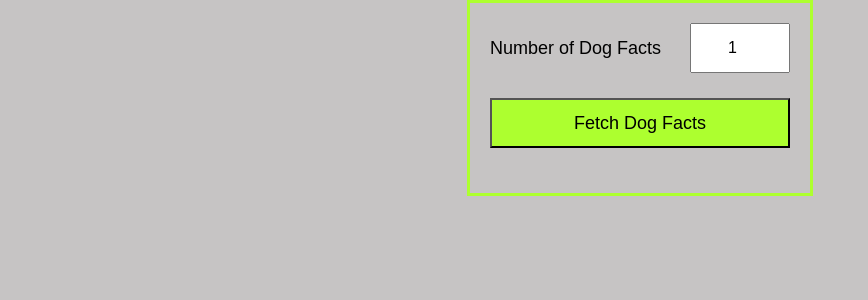
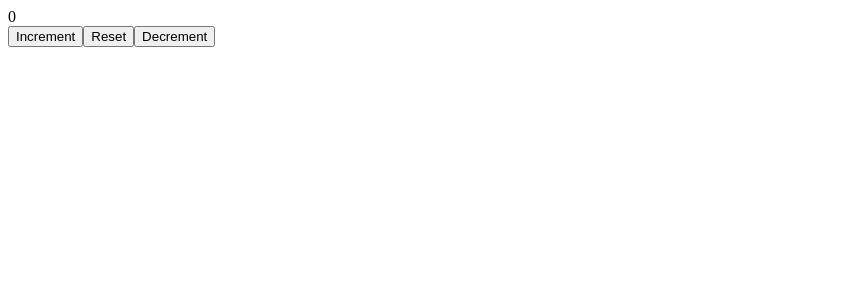
Before and after one commit to Lam-Big-Water/FM-ReactTS, a React (Vite) app: page / in a window 1280 px wide. Shown: the top 300 px of the page, without its empty margins (0-868 px from the left). Built offline with nearby package versions, Linux system fonts and the light colour scheme.

Commit message:
reducer exercise is still working on it

```diff
--- a/src/Challenge-03.tsx
+++ b/src/Challenge-03.tsx
@@ -8,6 +8,8 @@ type DogFactType = {
   id: number;
   fact: string;
 };
+
+console.log(shuffle(data));
 
 const fetchDogFacts = (n: number) => {
   return Promise.resolve(data).then((facts) => shuffle(facts).slice(0, n));
--- /dev/null
+++ b/src/Challenge-04.tsx
@@ -0,0 +1,49 @@
+import { useReducer } from "react";
+
+type BasicCounterAction = {
+    type: 'INCREMENT' | 'DECREMENT';
+}
+
+type SetCounterAction = {
+    type: 'SET';
+    payload: number;
+}
+
+type BetterAction = BasicCounterAction | SetCounterAction;
+
+type CounterState = {
+    value: number;
+}
+
+const reducer = (state: CounterState, action: BetterAction) => {
+    switch (action.type) {
+        case "INCREMENT":
+            return {value: state.value + 1};
+        case 'DECREMENT':
+            return {value: state.value - 1};
+        case 'SET':
+            return {value: action.payload};
+    }
+}
+
+const Counter = () => {
+
+    const [state, dispatch] = useReducer(reducer, {value: 0});
+
+    const increment = () => dispatch({type: 'INCREMENT'});
+    const decrement = () => dispatch({type: 'DECREMENT'});
+    const reset = () => dispatch({type: 'SET', payload: 0});
+    // const set = (n: number) => dispatch({type: 'SET', payload: n});
+
+    return (
+        <div>
+            <header>{state.value}</header>
+
+            <button onClick={increment}>Increment</button>
+            <button onClick={reset}>Reset</button>
+            <button onClick={decrement}>Decrement</button>
+        </div>
+    )
+}
+
+export default Counter;
--- a/src/main.tsx
+++ b/src/main.tsx
@@ -1,9 +1,10 @@
 import React from 'react'
 import ReactDOM from 'react-dom/client'
-// import App from './App.tsx'
+import App from './App.tsx'
 // import Challenge from './Challenge.tsx';
 // import Challenge from './Challenge-02.tsx';
-import Challenge from './Challenge-03.tsx'
+// import Challenge from './Challenge-03.tsx'
+import Challenge from './Challenge-04.tsx'
 
 ReactDOM.createRoot(document.getElementById('root')!).render(
   <React.StrictMode>
```
